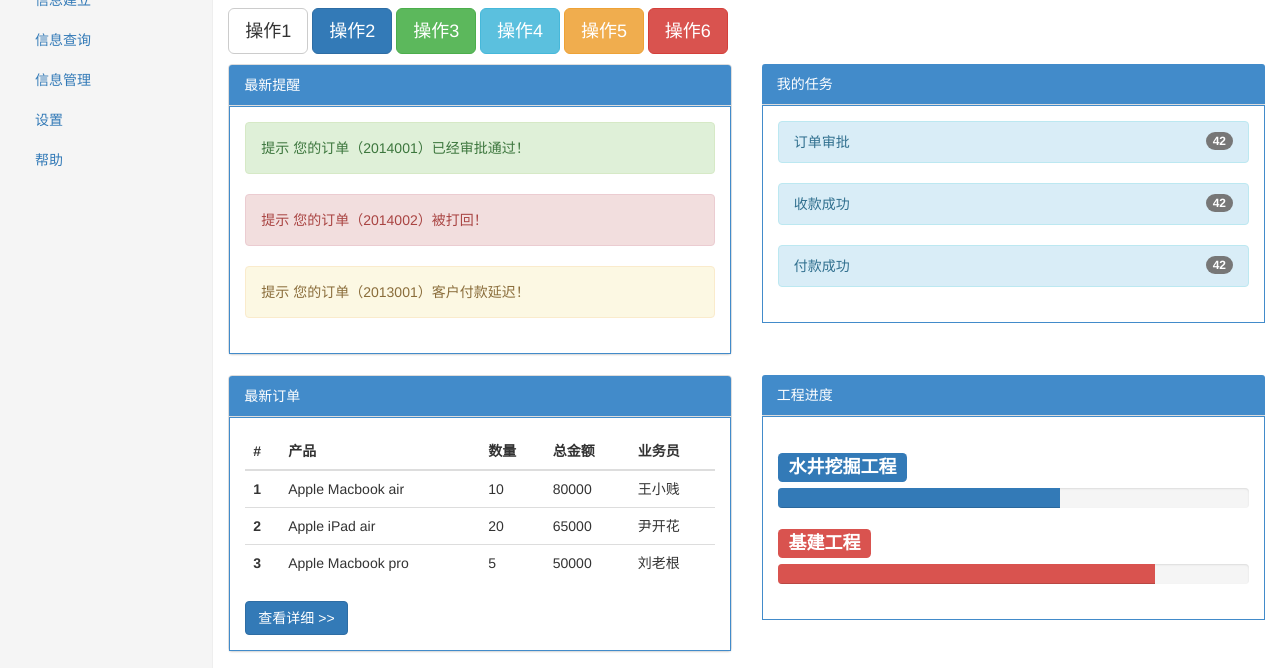
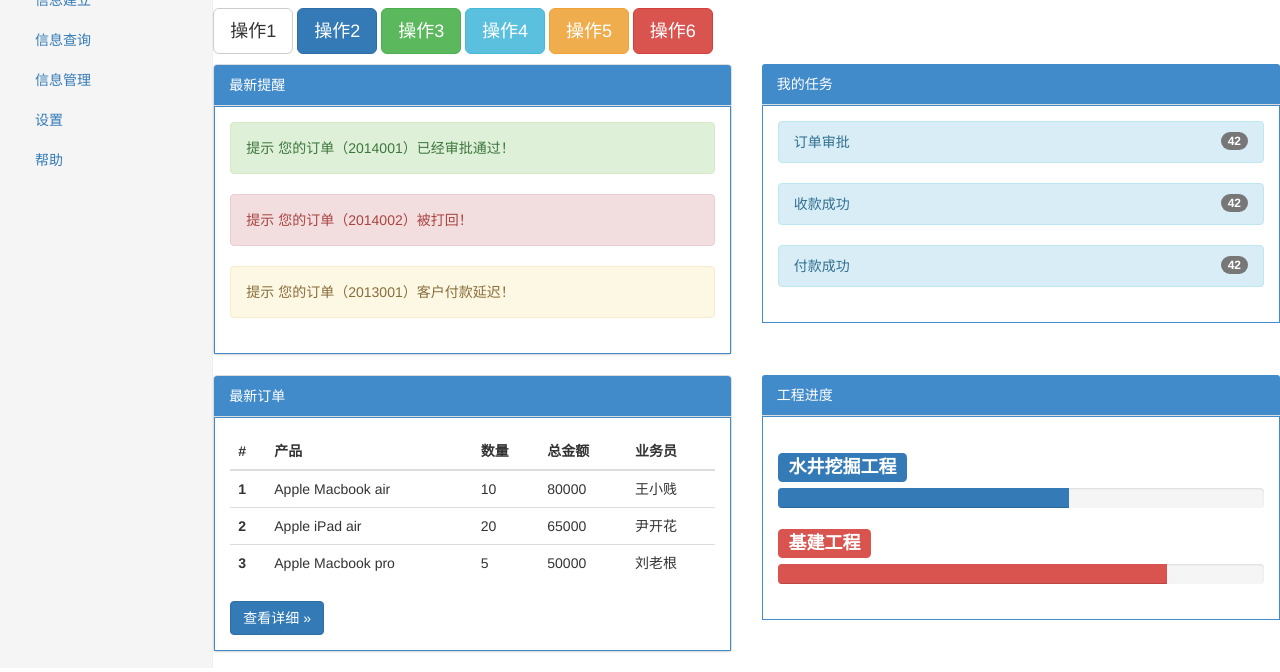
Before and after one commit to liucaiyu/exam, a plain HTML site: page index.html in a window 1280 px wide. Shown: the part 132-804 px from the top of the page. Drawn offline with Linux system fonts and the light colour scheme.

Commit message:
Update index.html

```diff
--- a/index.html
+++ b/index.html
@@ -50,6 +50,8 @@
         </div>
       </div>
     </nav>
+    <div class="col-sm-9 col-sm-offset-3 col-md-10 col-md-offset-2 main">
+    <div class="row">
     <div class="col-sm-3 col-md-2 sidebar">
       <ul class="nav nav-sidebar">
         <li class="active">
@@ -65,7 +67,7 @@
         <li><a href="">帮助</a></li>
       </ul>
     </div>
-    <div class="col-sm-9 col-sm-offset-3 col-md-10 col-md-offset-2 main">
+    <div class="right">
       <h1 class="page-header">管理控制台</h1>
       <p>
         <button type="button" class="btn btn-default btn-lg">操作1</button>
@@ -136,7 +138,7 @@
               </tr>
             </tbody>
           </table>
-          <button type="button" class="btn btn-primary">查看详细 >></button>
+          <button type="button" class="btn btn-primary">查看详细 &raquo;</button>
         </div>
       </div>
     </div>
@@ -155,7 +157,7 @@
       </div>
     </div>
   </div>
-  </div></div>
+  </div></div></div></div>
 
 
     <script src="js/jquery.min.js"></script>
```
